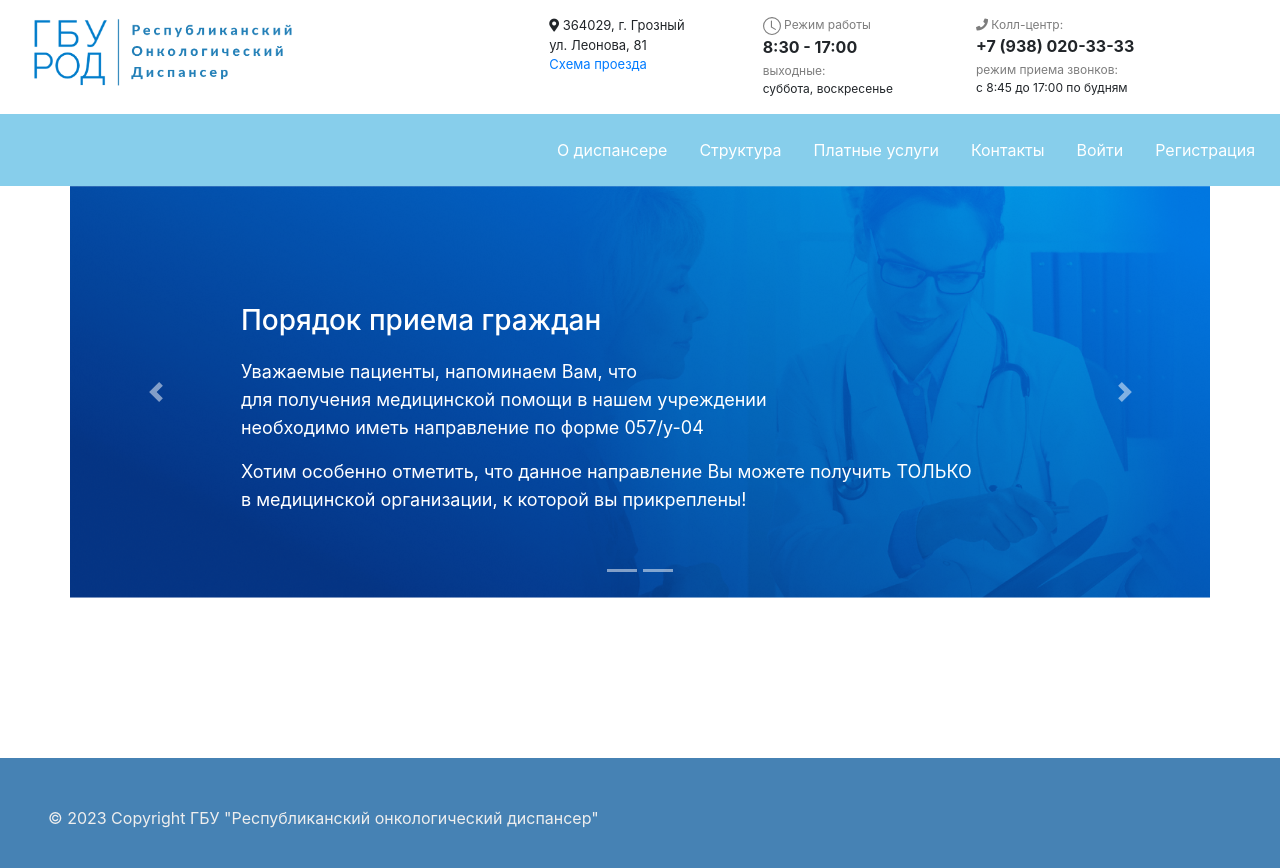
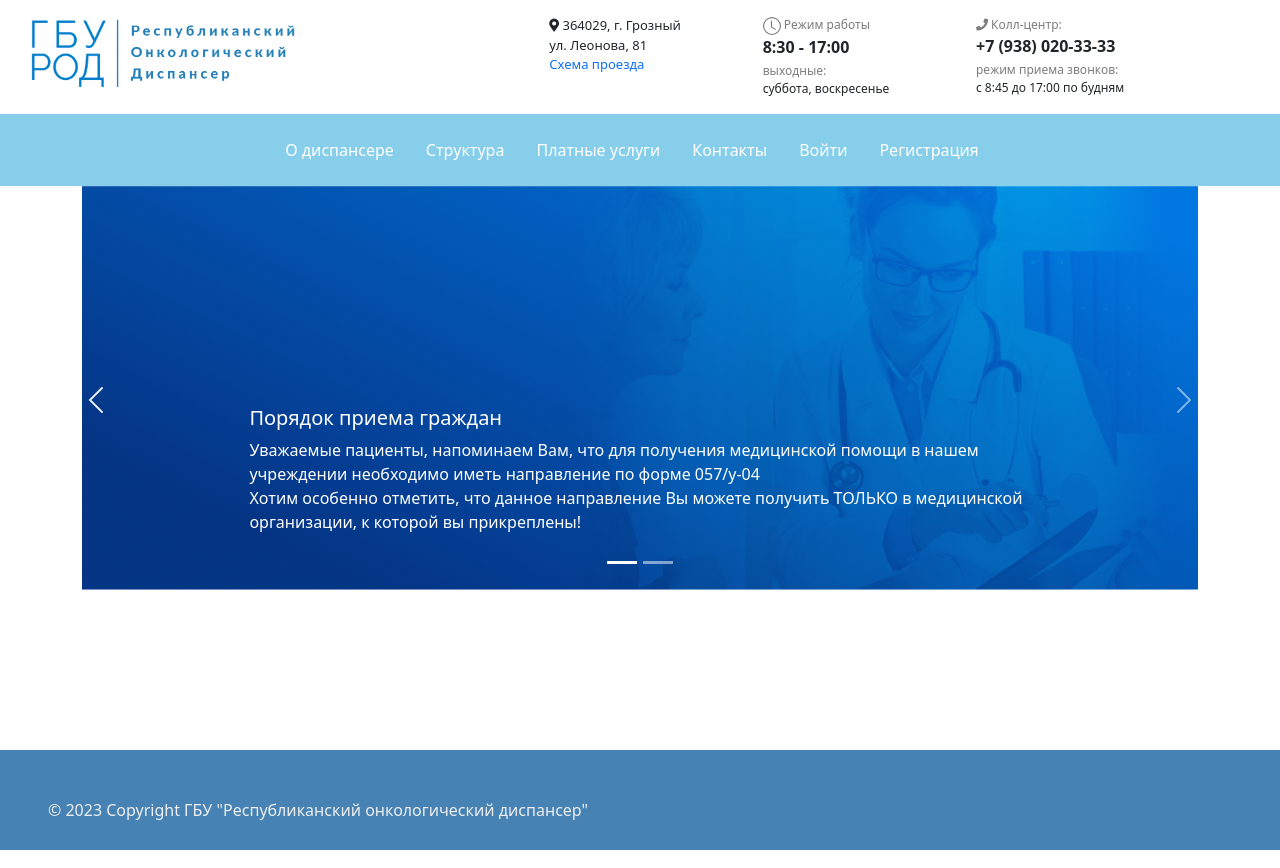
Before and after one commit to RDMN20/gburod, a Django app: page / in a window 1280 px wide. Run offline with Django 3.2, Linux system fonts and the light colour scheme; some libraries are stand-ins or nearby versions.

Commit message:
Feature/content (#16)
* Fix depart_detail page

* Update carousel slide

* Update css

* Update structure page

---------

Co-authored-by: ramzandashkar <dashkarov@gmail.com>

```diff
--- a/gburod/gburod_site/static/css/main.css
+++ b/gburod/gburod_site/static/css/main.css
@@ -1,3 +1,4 @@
+
 .fakeimg {
     height: 200px;
     width: auto;
@@ -13,6 +14,10 @@
     body {
         min-width: 400px !important;
     }
+}
+
+.navbar {
+    background-color: #87CEEB;
 }
 
 .navbar-elements {
@@ -71,22 +76,17 @@ li a.active {
     font-size: 13px;
 }
 
-div.banner-content-title {
-    font-size: 46px;
-    line-height: 60px;
-    color: white;
-    margin-bottom: 21px;
+.btn.btn-secondary {
+    background-color: #87CEEB;
+    color: black;
 }
 
-.banner-content-desc {
-    font-size: 18px;
-    line-height: 28px;
-    color: white;
-    margin-bottom: 44px;
+a {
+    text-decoration: none;
 }
 
-footer {
+footer.footer {
     background-color: #4682B4 !important;
-    height: 110px;
+    height: 100px;
     color: #eeeeee;
 }
--- a/gburod/gburod_site/templates/base.html
+++ b/gburod/gburod_site/templates/base.html
@@ -13,9 +13,10 @@
   <link rel="stylesheet" href="https://cdnjs.cloudflare.com/ajax/libs/font-awesome/4.7.0/css/font-awesome.min.css">
   <link rel="stylesheet" href="https://cdnjs.cloudflare.com/ajax/libs/font-awesome/5.15.3/css/all.min.css">
   <link rel="stylesheet" href="https://maxcdn.bootstrapcdn.com/bootstrap/4.3.1/css/bootstrap.min.css">
+  <link href="https://cdn.jsdelivr.net/npm/bootstrap@5.0.2/dist/css/bootstrap.min.css" rel="stylesheet"
+        integrity="sha384-EVSTQN3/azprG1Anm3QDgpJLIm9Nao0Yz1ztcQTwFspd3yD65VohhpuuCOmLASjC" crossorigin="anonymous">
   <link rel="stylesheet" type="text/css" href="{% static 'css/main.css' %}">
   <script src="{% static 'js/main.js' %}" defer></script>
-  <script src="{% static 'js/button_up.js' %}" defer></script>
   <title>{% block title %}ГБУ РОД{% endblock title %}</title>
 </head>
 <body class="d-flex flex-column min-vh-100">
@@ -35,5 +36,8 @@
         integrity="sha384-JZR6Spejh4U02d8jOt6vLEHfe/JQGiRRSQQxSfFWpi1MquVdAyjUar5+76PVCmYl"
         crossorigin="anonymous"></script>
 <script src="https://stackpath.bootstrapcdn.com/bootstrap/4.3.1/js/bootstrap.min.js"></script>
+<script src="https://cdn.jsdelivr.net/npm/bootstrap@5.0.2/dist/js/bootstrap.bundle.min.js"
+        integrity="sha384-MrcW6ZMFYlzcLA8Nl+NtUVF0sA7MsXsP1UyJoMp4YLEuNSfAP+JcXn/tWtIaxVXM"
+        crossorigin="anonymous"></script>
 </body>
 </html>
--- a/gburod/gburod_site/templates/includes/header.html
+++ b/gburod/gburod_site/templates/includes/header.html
@@ -8,7 +8,6 @@
         </a>
       </div>
       <div class="col-sm-1 col-xl-2">
-        {# empty div #}
       </div>
       <div class="col-6 col-md-2 p-3">
         <div class="header-info-item item1">
@@ -48,7 +47,7 @@
     <div class="header-info-item-2 row justify-content-end">
       <div class="m-2">
         <nav class="navbar navbar-expand-lg navbar-light">
-          <button class="navbar-toggler navbar-toggler-right" type="button" data-toggle="collapse"
+          <button class="navbar-toggler navbar-toggler-right ml-2" type="button" data-toggle="collapse"
                   data-target="#navbarTogglerDemo02"
                   aria-controls="navbarTogglerDemo02" aria-expanded="false" aria-label="Toggle navigation">
             <span class="navbar-toggler-icon"></span>
--- a/gburod/gburod_site/templates/main_page/index.html
+++ b/gburod/gburod_site/templates/main_page/index.html
@@ -4,57 +4,59 @@
   {% load static %}
   <div class="container">
     <div class="row">
-      <div id="carouselExampleIndicators" class="carousel slide" data-ride="carousel">
-        <ol class="carousel-indicators">
-          <li data-target="#carouselExampleIndicators" data-slide-to="0" class=""></li>
-          <li data-target="#carouselExampleIndicators" data-slide-to="1"></li>
-        </ol>
+      <div id="carouselExampleCaptions" class="carousel slide" data-bs-ride="carousel">
+        <div class="carousel-indicators">
+          <button type="button" data-bs-target="#carouselExampleCaptions" data-bs-slide-to="0" class="active"
+                  aria-current="true" aria-label="Slide 1"></button>
+          <button type="button" data-bs-target="#carouselExampleCaptions" data-bs-slide-to="1"
+                  aria-label="Slide 2"></button>
+          {#          <button type="button" data-bs-target="#carouselExampleCaptions" data-bs-slide-to="2"#}
+          {#                  aria-label="Slide 3"></button>#}
+        </div>
         <div class="carousel-inner">
           <div class="carousel-item active">
-            <img class="carousel-img d-block w-100" src="{% static 'img/Gorizontalnyy-banner.png' %}" alt="First slide">
-            <div class="carousel-caption">
-              <div class="main-banner-content text-left">
-                <div class="banner-content-title">
-                  <h3>Порядок приема граждан</h3>
-                </div>
-                <div class="banner-content-desc">
+            <img src="{% static 'img/Gorizontalnyy-banner.png' %}" class="d-block w-100" alt="...">
+            <div class="carousel-caption d-none d-md-block text-left">
+              <h5>Порядок приема граждан</h5>
               <p>
                 Уважаемые пациенты, напоминаем Вам, что
-                    <br>
                 для получения медицинской помощи в нашем учреждении
-                    <br>
                 необходимо иметь направление
                 по форме 057/у-04
-                  </p>
-                  <p>
+                <br>
                 Хотим особенно отметить, что данное направление Вы можете получить ТОЛЬКО
-                    <br>
                 в медицинской организации, к которой вы прикреплены!
               </p>
             </div>
           </div>
         </div>
-          </div>
         <div class="carousel-item">
-            <img class="carousel-img d-block w-100" src="{% static 'img/Gorizontalnyy-banner.jpg' %}"
-                 alt="Second slide">
-            <div class="carousel-caption">
-              <h3>Заголовок 2</h3>
-              <p>Описание.</p>
+          <img src="{% static 'img/Gorizontalnyy-banner.jpg' %}" class="d-block w-100" alt="...">
+          <div class="carousel-caption d-none d-md-block">
+            <h5>Second slide label</h5>
+            <p>Some representative placeholder content for the second slide.</p>
           </div>
         </div>
+        {#          <div class="carousel-item">#}
+        {#            <img src="{% static 'img/Gorizontalnyy-banner.jpg' %}" class="d-block w-100" alt="...">#}
+        {#            <div class="carousel-caption d-none d-md-block">#}
+        {#              <h5>Third slide label</h5>#}
+        {#              <p>Some representative placeholder content for the third slide.</p>#}
+        {#            </div>#}
+        {#          </div>#}
       </div>
-        <a class="carousel-control-prev" href="#carouselExampleIndicators" role="button" data-slide="prev">
+      <button class="carousel-control-prev" type="button" data-bs-target="#carouselExampleCaptions"
+              data-bs-slide="prev">
         <span class="carousel-control-prev-icon" aria-hidden="true"></span>
-          <span class="sr-only">Previous</span>
-        </a>
-        <a class="carousel-control-next" href="#carouselExampleIndicators" role="button" data-slide="next">
+        <span class="visually-hidden">Previous</span>
+      </button>
+      <button class="carousel-control-next" type="button" data-bs-target="#carouselExampleCaptions"
+              data-bs-slide="next">
         <span class="carousel-control-next-icon" aria-hidden="true"></span>
-          <span class="sr-only">Next</span>
-        </a>
+        <span class="visually-hidden">Next</span>
+      </button>
     </div>
   </div>
-
   <div class="row justify-content-center pt-3">
     <div class="col-auto">
       <br>
```
Also changed, not shown: gburod/gburod_site/static/js/dropdown.js (added, +14 -0 lines), gburod/gburod_site/structure/views.py (+6 -6 lines), gburod/gburod_site/templates/structure/department_detail.html (+20 -9 lines), gburod/gburod_site/templates/structure/structures.html (+34 -7 lines). Lines whose indentation alone changed are shown as unchanged.
